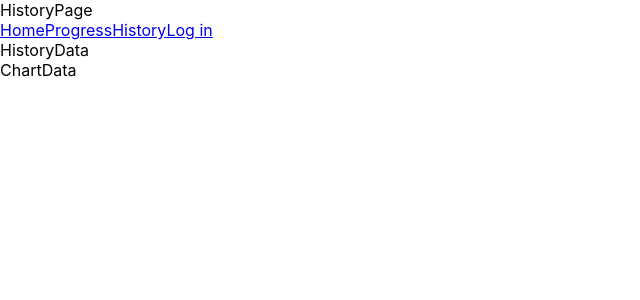
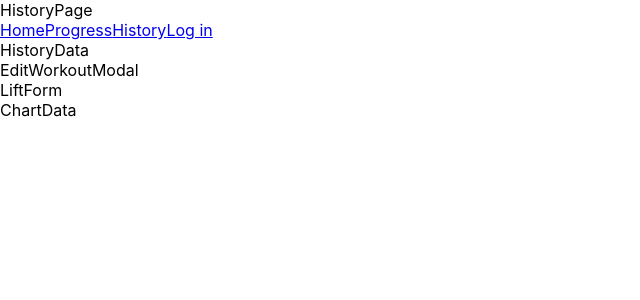
Before and after one commit to jrs-coding-school/jrs-max-lift-react-app-2022-c2, a React (Create React App) app: page /history in a window 1280 px wide. Shown: the top 300 px of the page, without its empty margins (0-640 px from the left). Built offline with nearby package versions, Linux system fonts and the light colour scheme.

Commit message:
added links to some forms

```diff
--- a/src/components/editWorkoutModal/EditWorkoutModal.js
+++ b/src/components/editWorkoutModal/EditWorkoutModal.js
@@ -1,4 +1,5 @@
 import React from 'react'
+import LiftForm from '../liftForm/LiftForm'
 import './EditWorkoutModal.css'
 
 export default function EditWorkoutModal() {
@@ -8,6 +9,7 @@ export default function EditWorkoutModal() {
       {/*
       lift form
       */}
+      <LiftForm />
     </div>
   )
 }
--- a/src/components/historyData/HistoryData.js
+++ b/src/components/historyData/HistoryData.js
@@ -1,4 +1,5 @@
 import React from 'react'
+import EditWorkoutModal from '../editWorkoutModal/EditWorkoutModal'
 import './HistoryData.css'
 
 export default function HistoryData() {
@@ -10,6 +11,7 @@ export default function HistoryData() {
       shown in the history page based on which workout is selected or
       maybe do accordions
       */}
+      <EditWorkoutModal />
     </div>
   )
 }
```
